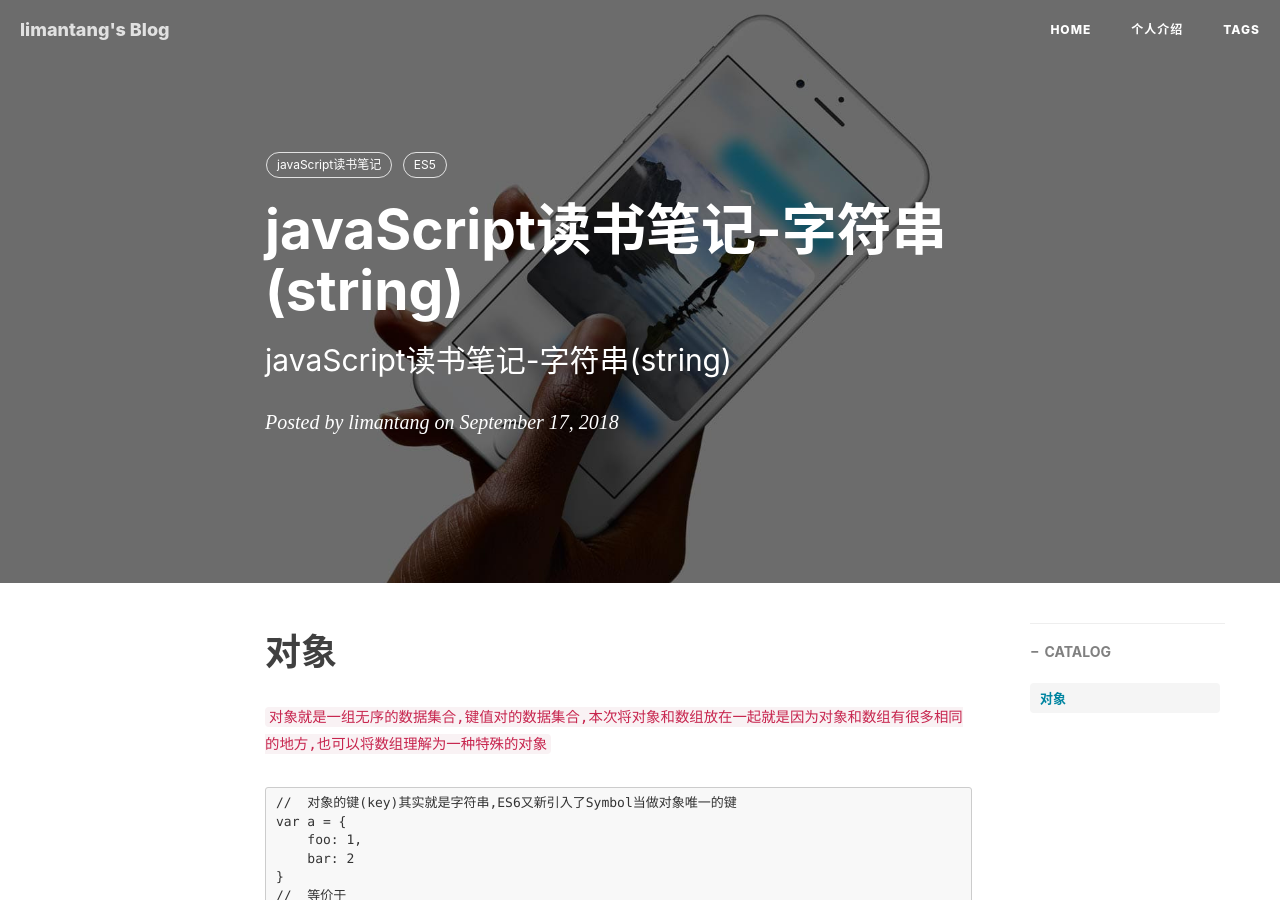
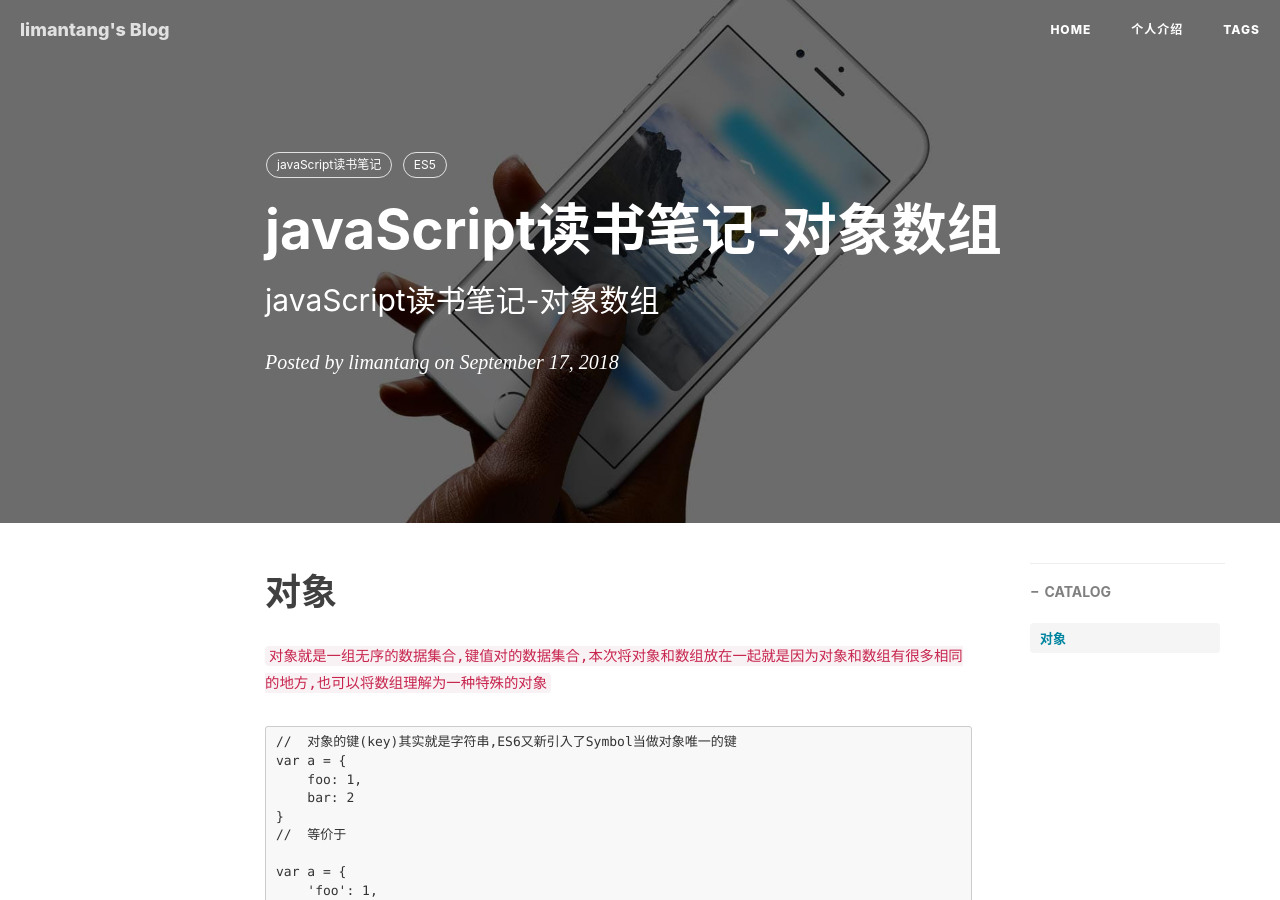
Before and after one commit to echoheart/echoheart.github.io, a Jekyll site: the page built from _posts/2018-09-20-javaScript读书笔记简单总结-对象数组.md, in a window 1280 px wide and 900 px high. Built offline with Jekyll 4.4.1, drawn with Linux system fonts in a browser that asks for light colours; nearby versions of some CDN libraries; comment, search, counter and statistics services are not loaded.

Commit message:
修改标题

```diff
--- a/_posts/2018-09-20-javaScript读书笔记简单总结-对象数组.md
+++ b/_posts/2018-09-20-javaScript读书笔记简单总结-对象数组.md
@@ -1,7 +1,7 @@
 ---
 layout:     post
-title:      javaScript读书笔记-字符串(string)
-subtitle:   javaScript读书笔记-字符串(string)
+title:      javaScript读书笔记-对象数组
+subtitle:   javaScript读书笔记-对象数组
 date:       2018-09-17
 author:     limantang
 header-img: img/post-bg-ios9-web.jpg
```
